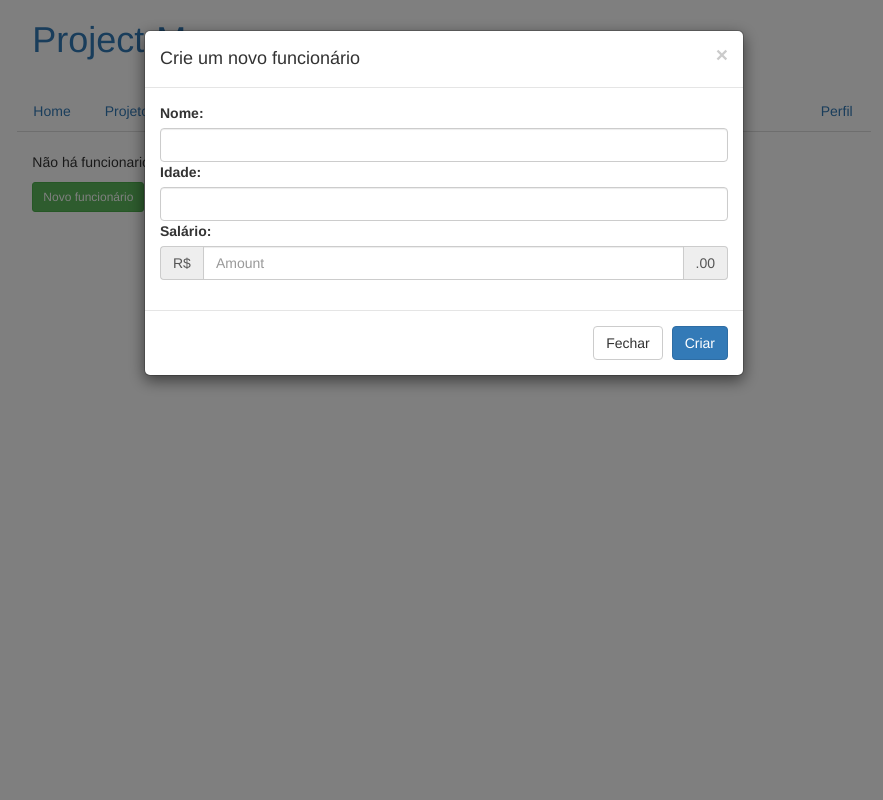
After one commit to Marlysson/Project-Manager, a Django app: page /funcionarios in a window 1280 px wide, after a click on "Novo funcionário". The commit adds this page. Shown: the whole page, without its empty margins (196-1079 px from the left). Run offline with Django 3.2, Linux system fonts and the light colour scheme; data that the repository does not hold is empty; some libraries are stand-ins or nearby versions.

Commit message:
Adicionando funcionário ao sistema.

```diff
--- a/projeto/models.py
+++ b/projeto/models.py
@@ -30,7 +30,7 @@ class Funcionario(models.Model):
     nome = models.CharField(max_length=100)
     idade = models.IntegerField()
     salario = models.DecimalField(max_digits=9,decimal_places=2)
-    endereco = models.OneToOneField('Endereco',on_delete=models.CASCADE)
+    endereco = models.OneToOneField('Endereco',on_delete=models.CASCADE,null=True)
 
     class Meta:
         db_table = "funcionario"
--- a/projeto/static/css/estilo.css
+++ b/projeto/static/css/estilo.css
@@ -16,3 +16,7 @@
 	margin:0;
 	padding:0;
 }
+
+.input-cep{
+	width:30% !important;
+}
--- a/projeto/templates/base.html
+++ b/projeto/templates/base.html
@@ -22,11 +22,11 @@
 	<div class="row">
 		<ul class="nav nav-tabs" role="tablist">
 
-		  <li><a href="#">Home</a></li>
+		  <li><a href="{% url 'index' %}">Home</a></li>
 		  <li><a href="{% url 'projetos' %}">Projetos</a></li>
 		  <li><a href="#">Equipes</a></li>
 		  <li><a href="#">Tarefas</a></li>
-		  <li><a href="#">Funcionários</a></li>
+		  <li><a href="{% url 'funcionarios' %}">Funcionários</a></li>
 		  <li><a href="#">Notificações <span class="badge">10</span></a></li>
 		  <li class="pull-right"><a href="#">Perfil</a></li>
 
--- /dev/null
+++ b/projeto/templates/funcionarios.html
@@ -0,0 +1,83 @@
+{% extends 'base.html' %}
+
+{% block conteudo %}
+
+	{% if funcionarios.count > 0 %}
+
+	<table class="table table-striped">
+
+		<tr>
+			<td><strong>Nome</strong></td>
+			<td><strong>Idade</strong></td>
+			<td><strong>Salário</strong></td>
+		</tr>
+
+		{% for funcionario in funcionarios %}
+			<tr>
+				<td>{{ funcionario.nome }}</td>
+				<td>{{ funcionario.idade }}</td>
+				<td>{{ funcionario.salario }} </td>
+			</tr>
+		{% endfor %}
+
+	</table>
+
+	{% else %}
+
+		<p>Não há funcionarios ainda.</p>
+
+	{% endif %}
+
+<button class="btn btn-success btn-sm" data-target="#novo-projeto" data-toggle="modal">Novo funcionário</button>
+
+
+<div class="modal fade" id="novo-projeto" tabindex="-1" role="dialog" aria-labelledby="myModalLabel">
+  <div class="modal-dialog" role="document">
+    <div class="modal-content">
+      <div class="modal-header">
+        <button type="button" class="close" data-dismiss="modal" aria-label="Close"><span aria-hidden="true">&times;</span></button>
+        <h4 class="modal-title" id="myModalLabel">Crie um novo funcionário</h4>
+      </div>
+
+      	<form method="post" action="{% url 'novo_funcionario' %}">
+
+	      {% csrf_token %}
+
+	      <div class="modal-body">
+
+	        	<label for="nome-projeto">Nome:</label>
+	        	<input type="text" name="nome" class="form-control">
+
+	        	<label for="nome-projeto">Idade:</label>
+	        	<input type="text" name="idade" class="form-control">
+
+	        	<form class="form-inline">
+
+		        	<div class="form-group">
+
+				    	<label for="exampleInputAmount">Salário: </label>
+
+					    <div class="input-group">
+					      <div class="input-group-addon">R$</div>
+					      <input type="text" class="form-control" name="salario" id="exampleInputAmount" placeholder="Amount">
+					      <div class="input-group-addon">.00</div>
+					    </div>
+
+				  	</div>
+			</div>
+
+
+	      	<div class="modal-footer">
+
+	        	<button type="button" class="btn btn-default" data-dismiss="modal">Fechar</button>
+	        	<button type="submit" class="btn btn-primary">Criar</button>
+
+	      	</div>
+
+	  	</form>
+
+    </div>
+  </div>
+</div>
+
+{% endblock %}
--- a/projeto/templates/projetos.html
+++ b/projeto/templates/projetos.html
@@ -34,7 +34,7 @@
         <h4 class="modal-title" id="myModalLabel">Crie um novo projeto</h4>
       </div>
 
-      <form method="post" action="{% url 'criar_projeto' %}">
+      <form method="post" action="{% url 'novo_projeto' %}">
 
 	      {% csrf_token %}
 
--- a/projeto/urls.py
+++ b/projeto/urls.py
@@ -3,8 +3,11 @@ from django.conf.urls import url
 from . import views
 
 urlpatterns = [
-	url("^$",views.index,name="index"),
-	url("^projetos$",views.projetos,name="projetos"),
+	url(r"^$",views.index,name="index"),
 
-	url("^criar_projeto$",views.criar_projeto,name="criar_projeto")
+	url(r"^projetos$",views.projetos,name="projetos"),
+	url(r"^funcionarios$",views.funcionarios,name="funcionarios"),
+
+	url(r"^novo_projeto$",views.novo_projeto,name="novo_projeto"),
+	url(r"^novo_funcionario$",views.novo_funcionario,name="novo_funcionario"),
 ]
--- a/projeto/views.py
+++ b/projeto/views.py
@@ -1,7 +1,8 @@
 from django.shortcuts import render
 from django.shortcuts import redirect
 
-from .models import Projeto
+from .models import Projeto, Funcionario
+from .forms import FuncionarioForm
 
 def index(request):
 	return render(request,"index.html",{})
@@ -14,7 +15,7 @@ def projetos(request):
 
 	return render(request,"projetos.html",contexto)
 
-def criar_projeto(request):
+def novo_projeto(request):
 
 	nome = request.POST.get("nome")
 	descricao = request.POST.get("descricao")
@@ -22,3 +23,20 @@ def criar_projeto(request):
 	novo = Projeto.objects.create(nome=nome,descricao=descricao)
 
 	return redirect("projetos")
+
+def funcionarios(request):
+
+	funcionarios = Funcionario.objects.all()
+	contexto = {"funcionarios":funcionarios}
+
+	return render(request,"funcionarios.html",contexto)
+
+def novo_funcionario(request):
+
+	novo_funcionario = FuncionarioForm(request.POST)
+
+	if novo_funcionario.is_valid():
+		novo_funcionario.save()
+		print("entrou")
+
+	return redirect("funcionarios")
```
Also changed, not shown: projeto/forms.py (added, +9 -0 lines), projeto/migrations/0012_auto_20170727_1221.py (added).
